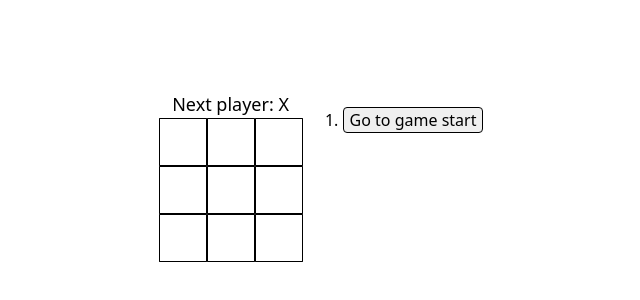
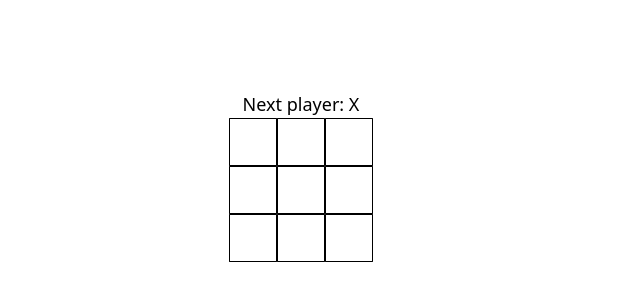
Before and after one commit to DakshGarade/react-tic-tac-toe-game, a React (Vite) app: page / in a window 1280 px wide. Shown: the part 224-524 px from the top of the page, without its empty margins (319-959 px from the left). Built offline with nearby package versions, Linux system fonts and the light colour scheme.

Commit message:
final change

```diff
--- a/src/App.tsx
+++ b/src/App.tsx
@@ -4,7 +4,7 @@ import "./App.css";
 // import App from "./App";
 import { useState } from "react";
 
-function Square({ value, onSquareClick }) {
+function Square({ value, squres, onSquareClick }) {
   return (
     <button className="square" onClick={onSquareClick}>
       {value}
@@ -12,7 +12,10 @@ function Square({ value, onSquareClick }) {
   );
 }
 
-function Board({ xIsNext, squares, onPlay }) {
+function Board() {
+  const [xIsNext, setXIsNext] = useState(true);
+  const [squares, setSquares] = useState(Array(9).fill(null));
+
   function handleClick(i) {
     if (calculateWinner(squares) || squares[i]) {
       return;
@@ -23,7 +26,8 @@ function Board({ xIsNext, squares, onPlay }) {
     } else {
       nextSquares[i] = "O";
     }
-    onPlay(nextSquares);
+    setSquares(nextSquares);
+    setXIsNext(!xIsNext);
   }
 
   const winner = calculateWinner(squares);
@@ -54,49 +58,41 @@ function Board({ xIsNext, squares, onPlay }) {
   );
 }
 
-function Game() {
-  const [xIsNext, setXIsNext] = useState(true);
-  const [history, setHistory] = useState([Array(9).fill(null)]);
-  const currentSquares = history[history.length - 1];
+export default function Game() {
+  // const [xIsNext, setXIsNext] = useState(true);
+  // const [history, setHistory] = useState([Array(9).fill(null)]);
+  // const currentSquares = history[history.length - 1];
 
-  function handlePlay(nextSquares) {
-    setHistory([...history, nextSquares]);
-    setXIsNext(!xIsNext);
-  }
+  // function handlePlay(nextSquares) {
+  //   setHistory([...history, nextSquares]);
+  //   setXIsNext(!xIsNext);
+  // }
 
-  function jumpTo(nextMove) {
-    // TODO
-  }
+  // function jumpTo(nextMove) {
+  //   // TODO
+  // }
 
-  const moves = history.map((squares, move) => {
-    let description;
-    if (move > 0) {
-      description = "Go to move #" + move;
-    } else {
-      description = "Go to game start";
-    }
-    return (
-      <li>
-        <button className="movesBtn" onClick={() => jumpTo(move)}>
-          {description}
-        </button>
-      </li>
-    );
-  });
+  // const moves = history.map((squares, move) => {
+  //   let description;
+  //   if (move > 0) {
+  //     description = "Go to move #" + move;
+  //   } else {
+  //     description = "Go to game start";
+  //   }
 
   return (
     <div className="game">
       <div className="game-board">
-        <Board xIsNext={xIsNext} squares={currentSquares} onPlay={handlePlay} />
+        <Board />
       </div>
       <div className="game-info">
-        <ol>{moves}</ol>
+        <ol></ol>
       </div>
     </div>
   );
 }
 
-function calculateWinner(squares: any) {
+function calculateWinner(squares) {
   const lines = [
     [0, 1, 2],
     [3, 4, 5],
@@ -115,4 +111,3 @@ function calculateWinner(squares: any) {
   }
   return null;
 }
-export default Game;
```
